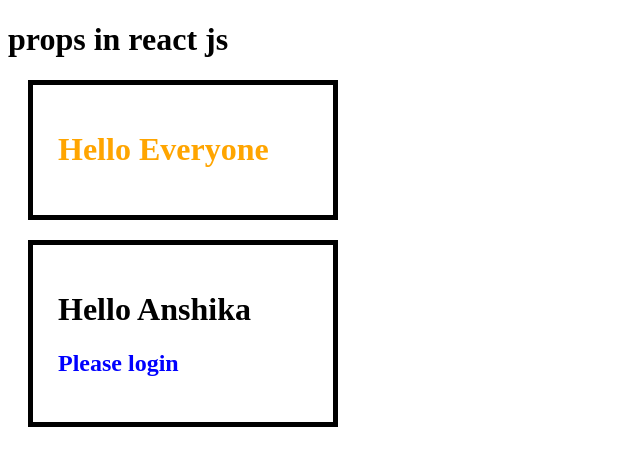
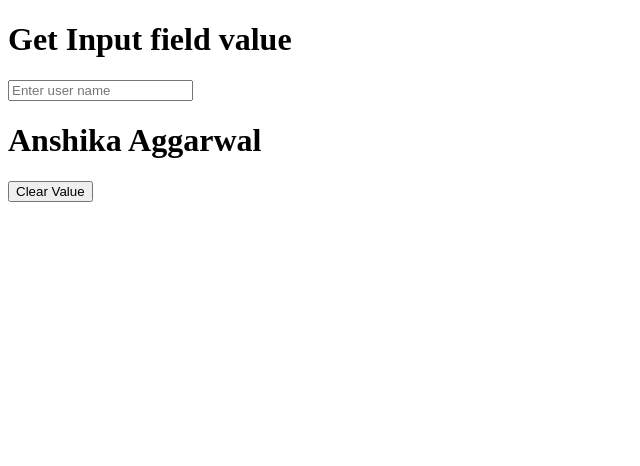
Before and after one commit to aggarwal123anshika/React-tutorial, a React (Vite) app in the folder react-blog/: page / in a window 1280 px wide. Shown: the top 466 px of the page, without its empty margins (0-640 px from the left). Built offline with nearby package versions, Linux system fonts and the light colour scheme.

Commit message:
Controlled Component

```diff
--- a/react-blog/src/App.jsx
+++ b/react-blog/src/App.jsx
@@ -21,10 +21,10 @@
 // export default App;
 
 import { useState } from "react";
-import College from "./College";
-import Props from "./Props";
-import Student from "./Student";
-import Wrapper from "./Wrapper";
+// import College from "./College";
+// import Props from "./Props";
+// import Student from "./Student";
+// import Wrapper from "./Wrapper";
 
 // import Login,{Profile, Setting} from "./UserComponent";
 // function App() {
@@ -153,17 +153,31 @@ import Wrapper from "./Wrapper";
 // export default App;
 
 
+// function App() {
+//   return (
+//     <>
+//       <h1>props in react js</h1>
+//       <Wrapper color="orange">
+//         <h1>Hello Everyone</h1>
+//       </Wrapper>
+//       <Wrapper>
+//         <h1>Hello Anshika</h1>
+//         <h2 style={{color : "blue"}}>Please login</h2>
+//       </Wrapper>
+//     </>
+//   )
+// }
+// export default App;
+
+
 function App() {
+  const [value,setValue] = useState("Anshika Aggarwal");
   return (
     <>
-      <h1>props in react js</h1>
-      <Wrapper color="orange">
-        <h1>Hello Everyone</h1>
-      </Wrapper>
-      <Wrapper>
-        <h1>Hello Anshika</h1>
-        <h2 style={{color : "blue"}}>Please login</h2>
-      </Wrapper>
+      <h1>Get Input field value</h1>
+      <input type="text" onChange={(event) => setValue(event.target.value)} placeholder="Enter user name"/>
+      <h1>{value}</h1>
+      <button onClick={() => setValue("")}>Clear Value</button>
     </>
   )
 }
```
